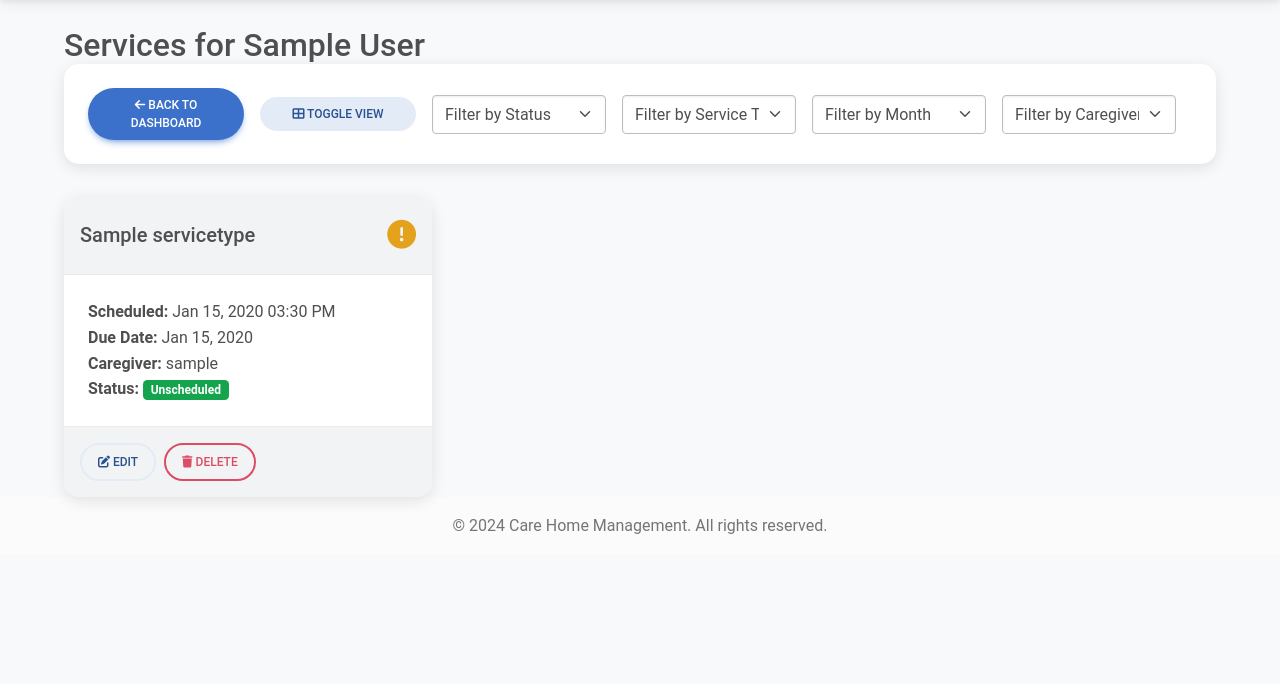
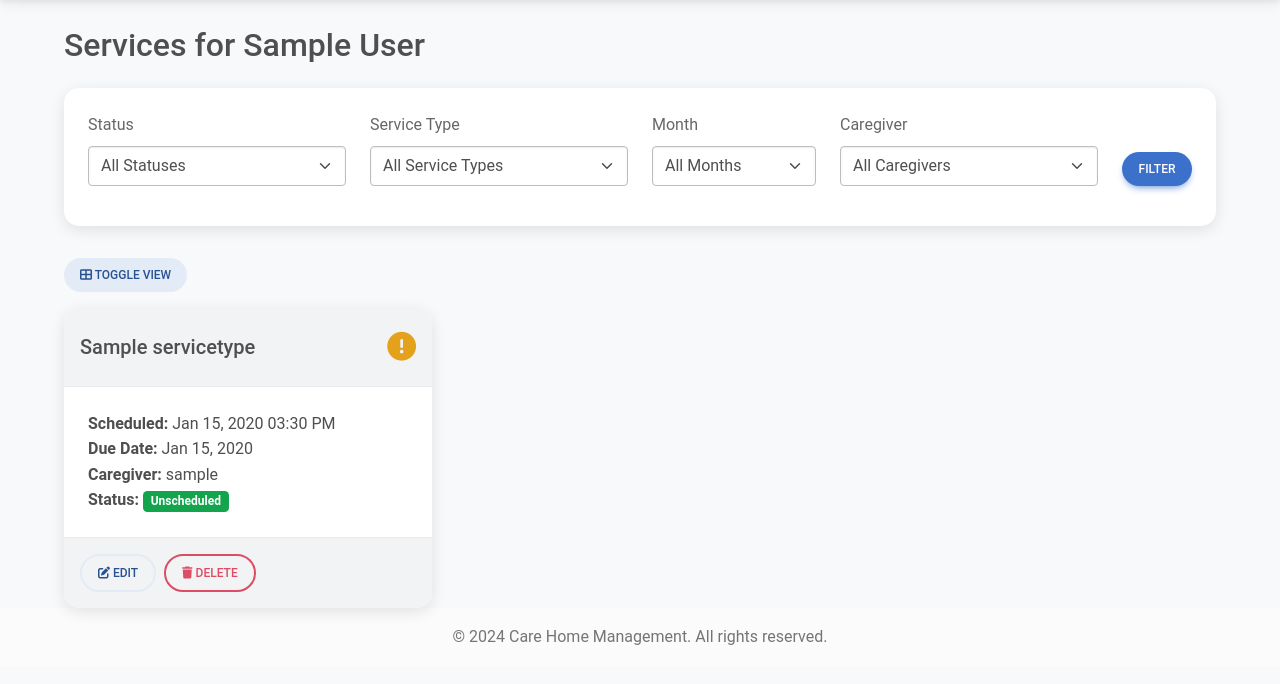
Before and after one commit to Sekinal/updated_scheduling_system, a Django app: page /services/resident/1/ in a window 1280 px wide. Shown: the part 58-742 px from the top of the page. Run offline with Django 5.2, Linux system fonts and the light colour scheme; a user stored in the database is signed in; tables that the repository leaves empty hold one stand-in row (values such as "Sample post"); some libraries are stand-ins or nearby versions.

Commit message:
Improved filtering system for services added all months

```diff
--- a/aged_care_scheduling/services/views.py
+++ b/aged_care_scheduling/services/views.py
@@ -7,6 +7,7 @@ from django.shortcuts import get_object_or_404, redirect, render
 from django.contrib import messages
 from calendar import month_name
 from accounts.models import UserProfile
+from django.contrib.auth.models import User
 from django.http import JsonResponse
 from .models import Service, ServiceType, ResidentPreference, BlockedTime, Escalation
 from .forms import ServiceTypeForm, ServiceForm, ResidentPreferenceForm, BlockedTimeForm, EscalationForm
@@ -138,14 +139,41 @@ class ResidentServiceListView(LoginRequiredMixin, ListView):
 
     def get_queryset(self):
         self.resident = get_object_or_404(Resident, pk=self.kwargs['resident_id'])
-        return Service.objects.filter(resident=self.resident).order_by('due_date')
+        queryset = Service.objects.filter(resident=self.resident)
+
+        # Apply filters
+        status = self.request.GET.get('status')
+        service_type = self.request.GET.get('service_type')
+        month = self.request.GET.get('month')
+        caregiver = self.request.GET.get('caregiver')
+
+        if status:
+            queryset = queryset.filter(status=status)
+        if service_type:
+            queryset = queryset.filter(service_type_id=service_type)
+        if month:
+            queryset = queryset.filter(due_date__month=month)
+        if caregiver:
+            queryset = queryset.filter(caregiver_id=caregiver)
+
+        return queryset.order_by('due_date')
 
     def get_context_data(self, **kwargs):
         context = super().get_context_data(**kwargs)
         context['resident'] = self.resident
         context['service_types'] = ServiceType.objects.all()
-        context['months'] = list(month_name)[1:]  # This gives full month names
-        context['caregivers'] = UserProfile.objects.filter(role='staff', user__is_active=True)
+        context['months'] = [(i, month_name[i]) for i in range(1, 13)]  # (month number, month name) pairs
+        context['caregivers'] = User.objects.filter(userprofile__role='staff', is_active=True)
+        context['statuses'] = Service.SERVICE_STATUS
+
+        # Preserve filter parameters
+        context['current_filters'] = {
+            'status': self.request.GET.get('status', ''),
+            'service_type': self.request.GET.get('service_type', ''),
+            'month': self.request.GET.get('month', ''),
+            'caregiver': self.request.GET.get('caregiver', ''),
+        }
+
         return context
 
 class ResidentPreferenceCreateView(LoginRequiredMixin, CreateView):
--- a/aged_care_scheduling/templates/services/resident_service_list.html
+++ b/aged_care_scheduling/templates/services/resident_service_list.html
@@ -57,29 +57,24 @@
     transform: translateY(-2px);
     box-shadow: 0 4px 8px rgba(0, 0, 0, 0.1);
   }
-  .filter-container {
+  .filter-form {
     background-color: #ffffff;
     padding: 1.5rem;
     border-radius: 15px;
     box-shadow: 0 4px 15px rgba(0, 0, 0, 0.1);
     margin-bottom: 2rem;
   }
-  .filter-select {
+  .filter-form select {
     margin-bottom: 1rem;
   }
   @media (min-width: 768px) {
-    .filter-container {
-      display: flex;
-      justify-content: space-between;
-      align-items: center;
+    .filter-form .row {
+      align-items: flex-end;
     }
-    .filter-select {
+    .filter-form select {
       margin-bottom: 0;
-      margin-right: 1rem;
-      flex: 1;
     }
   }
-
   .pagination .page-link {
     border-radius: 50%;
     margin: 0 5px;
@@ -88,57 +83,70 @@
 {% endblock %}
 
 {% block content %}
-<div class="page-header">
-  <div class="container">
-    <h2 class="mb-0">Services for {{ resident.first_name }} {{ resident.last_name }}</h2>
-  </div>
-</div>
+<div class="container mt-4">
+  <h2 class="mb-4">Services for {{ resident.first_name }} {{ resident.last_name }}</h2>
 
-<div class="container">
-  <div class="filter-container">
-    <a href="{% url 'residents:resident_dashboard' resident.id %}" class="btn btn-primary filter-select">
-      <i class="fas fa-arrow-left"></i> Back to Dashboard
-    </a>
-    <button class="btn btn-secondary filter-select" id="toggle-view">
-      <i class="fas fa-th-large" id="view-icon"></i> Toggle View
-    </button>
-    <select class="form-select filter-select" id="filter-status">
-      <option value="">Filter by Status</option>
-      <option value="scheduled">Scheduled</option>
-      <option value="completed">Completed</option>
-      <option value="unscheduled">Unscheduled</option>
-      <option value="not_completed">Not Completed</option>
-      <option value="refused">Refused</option>
-      <option value="missed">Missed</option>
-    </select>
-    <select class="form-select filter-select" id="filter-service-type">
-      <option value="">Filter by Service Type</option>
-      {% for service_type in service_types %}
-        <option value="{{ service_type.id }}">{{ service_type.name }}</option>
-      {% endfor %}
-    </select>
-    <select class="form-select filter-select" id="filter-month">
-      <option value="">Filter by Month</option>
-      {% for month in months %}
-        <option value="{{ month }}">{{ month }}</option>
-      {% endfor %}
-    </select>
-    <select class="form-select filter-select" id="filter-caregiver">
-      <option value="">Filter by Caregiver</option>
-      {% for caregiver in caregivers %}
-        <option value="{{ caregiver.id }}">{{ caregiver.username }}</option>
+  <form method="get" class="filter-form">
+    <div class="row">
+      <div class="col-md-3 mb-3">
+        <label for="status" class="form-label">Status</label>
+        <select name="status" id="status" class="form-select">
+          <option value="">All Statuses</option>
+          {% for status_value, status_label in statuses %}
+            <option value="{{ status_value }}" {% if current_filters.status == status_value %}selected{% endif %}>
+              {{ status_label }}
+            </option>
           {% endfor %}
         </select>
       </div>
+      <div class="col-md-3 mb-3">
+        <label for="service_type" class="form-label">Service Type</label>
+        <select name="service_type" id="service_type" class="form-select">
+          <option value="">All Service Types</option>
+          {% for service_type in service_types %}
+            <option value="{{ service_type.id }}" {% if current_filters.service_type == service_type.id|stringformat:"i" %}selected{% endif %}>
+              {{ service_type.name }}
+            </option>
+          {% endfor %}
+        </select>
+      </div>
+      <div class="col-md-2 mb-3">
+        <label for="month" class="form-label">Month</label>
+        <select name="month" id="month" class="form-select">
+          <option value="">All Months</option>
+          {% for month_number, month_name in months %}
+            <option value="{{ month_number }}" {% if current_filters.month == month_number|stringformat:"i" %}selected{% endif %}>
+              {{ month_name }}
+            </option>
+          {% endfor %}
+        </select>
+      </div>
+      <div class="col-md-3 mb-3">
+        <label for="caregiver" class="form-label">Caregiver</label>
+        <select name="caregiver" id="caregiver" class="form-select">
+          <option value="">All Caregivers</option>
+          {% for caregiver in caregivers %}
+            <option value="{{ caregiver.user.id }}" {% if current_filters.caregiver == caregiver.user.id|stringformat:"i" %}selected{% endif %}>
+              {{ caregiver.user.get_full_name }}
+            </option>
+          {% endfor %}
+        </select>
+      </div>
+      <div class="col-md-1 mb-3">
+        <button type="submit" class="btn btn-primary w-100">Filter</button>
+      </div>
+    </div>
+  </form>
+
+  <div class="mb-3">
+    <button class="btn btn-secondary" id="toggle-view">
+      <i class="fas fa-th-large" id="view-icon"></i> Toggle View
+    </button>
+  </div>
 
   <div id="services-container" class="grid-view">
-    {% if services %}
     {% for service in services %}
-      <div class="service-card"
-      data-service-type="{{ service.service_type.id }}"
-      data-caregiver="{{ service.caregiver.id|default:'' }}"
-      data-month="{{ service.due_date|date:'F' }}"
-      data-status="{{ service.status }}">
+      <div class="service-card">
         <div class="card-header d-flex justify-content-between align-items-center">
           <h5 class="card-title mb-0">{{ service.service_type }}</h5>
           <span class="status-icon">
@@ -190,12 +198,11 @@
           </div>
         </div>
       </div>
+    {% empty %}
+      <div class="alert alert-info" role="alert">
+        <i class="fas fa-info-circle me-2"></i> No services found matching the current filters.
+      </div>
     {% endfor %}
-    {% else %}
-      <div class="alert alert-info" role="alert">
-        <i class="fas fa-info-circle me-2"></i> No services scheduled for this resident.
-      </div>
-    {% endif %}
   </div>
 
   {% if is_paginated %}
@@ -203,13 +210,9 @@
       <ul class="pagination justify-content-center">
         {% if page_obj.has_previous %}
           <li class="page-item">
-            <a class="page-link" href="?page={{ page_obj.previous_page_number }}" aria-label="Previous">
+            <a class="page-link" href="?{% for key, value in request.GET.items %}{% if key != 'page' %}{{ key }}={{ value }}&{% endif %}{% endfor %}page={{ page_obj.previous_page_number }}" aria-label="Previous">
               <span aria-hidden="true">&laquo;</span>
             </a>
-          </li>
-        {% else %}
-          <li class="page-item disabled">
-            <span class="page-link" aria-hidden="true">&laquo;</span>
           </li>
         {% endif %}
 
@@ -217,19 +220,17 @@
           {% if page_obj.number == i %}
             <li class="page-item active"><span class="page-link">{{ i }}</span></li>
           {% else %}
-            <li class="page-item"><a class="page-link" href="?page={{ i }}">{{ i }}</a></li>
+            <li class="page-item">
+              <a class="page-link" href="?{% for key, value in request.GET.items %}{% if key != 'page' %}{{ key }}={{ value }}&{% endif %}{% endfor %}page={{ i }}">{{ i }}</a>
+            </li>
           {% endif %}
         {% endfor %}
 
         {% if page_obj.has_next %}
           <li class="page-item">
-            <a class="page-link" href="?page={{ page_obj.next_page_number }}" aria-label="Next">
+            <a class="page-link" href="?{% for key, value in request.GET.items %}{% if key != 'page' %}{{ key }}={{ value }}&{% endif %}{% endfor %}page={{ page_obj.next_page_number }}" aria-label="Next">
               <span aria-hidden="true">&raquo;</span>
             </a>
-          </li>
-        {% else %}
-          <li class="page-item disabled">
-            <span class="page-link" aria-hidden="true">&raquo;</span>
           </li>
         {% endif %}
       </ul>
@@ -242,43 +243,15 @@
     const containerView = document.getElementById('services-container');
     const toggleViewButton = document.getElementById('toggle-view');
     const viewIcon = document.getElementById('view-icon');
-    const filterServiceType = document.getElementById('filter-service-type');
-    const filterMonth = document.getElementById('filter-month');
-    const filterCaregiver = document.getElementById('filter-caregiver');
-    const filterStatus = document.getElementById('filter-status');  // New filter
 
+    if (toggleViewButton) {
       toggleViewButton.addEventListener('click', () => {
         containerView.classList.toggle('grid-view');
         containerView.classList.toggle('list-view');
         viewIcon.classList.toggle('fa-th-large');
         viewIcon.classList.toggle('fa-th-list');
       });
-
-    function applyFilters() {
-      const serviceTypeId = filterServiceType.value;
-      const month = filterMonth.value;
-      const caregiverId = filterCaregiver.value;
-      const status = filterStatus.value;  // New filter value
-
-      const services = document.querySelectorAll('.service-card');
-      services.forEach((service) => {
-        const matchesServiceType = serviceTypeId === '' || service.dataset.serviceType === serviceTypeId;
-        const matchesMonth = month === '' || service.dataset.month === month;
-        const matchesCaregiver = caregiverId === '' || service.dataset.caregiver === caregiverId;
-        const matchesStatus = status === '' || service.dataset.status === status;  // New condition
-
-        if (matchesServiceType && matchesMonth && matchesCaregiver && matchesStatus) {
-          service.style.display = '';
-        } else {
-          service.style.display = 'none';
     }
-      });
-    }
-
-    filterServiceType.addEventListener('change', applyFilters);
-    filterMonth.addEventListener('change', applyFilters);
-    filterCaregiver.addEventListener('change', applyFilters);
-    filterStatus.addEventListener('change', applyFilters);  // New event listener
   });
 </script>
 {% endblock %}
```
Lines whose indentation alone changed are shown as unchanged.
